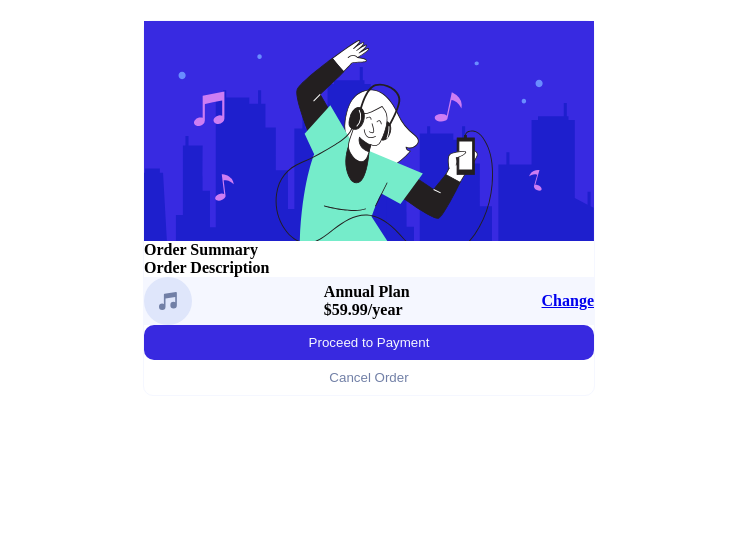
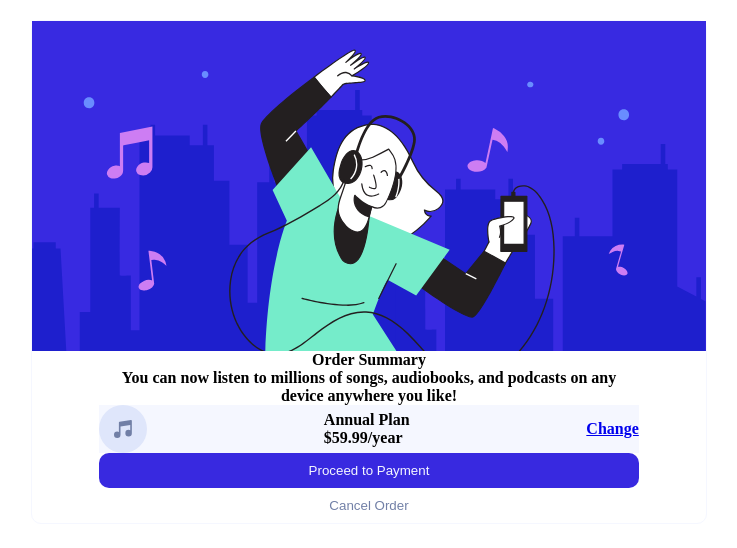
Before and after one commit to andrewsanc/Order-Summary-Component-Challenge, a React (Create React App) app: page / in a window 1280 px wide. Shown: the top 548 px of the page, without its empty margins (271-1008 px from the left). Built offline with nearby package versions, Linux system fonts and the light colour scheme; a web font is replaced by a local one.

Commit message:
prototype rendering of order-summary component

```diff
--- a/src/Components/OrderSummary.css
+++ b/src/Components/OrderSummary.css
@@ -0,0 +1,3 @@
+.order-summary {
+  text-align: center;
+}
--- a/src/Components/OrderSummary.js
+++ b/src/Components/OrderSummary.js
@@ -0,0 +1,13 @@
+import React from "react";
+import "./OrderSummary.css";
+
+const OrderSummary = ({ description }) => {
+  return (
+    <div className='order-summary flex-col'>
+      <div>Order Summary</div>
+      <div>{description}</div>
+    </div>
+  );
+};
+
+export default OrderSummary;
--- a/src/Components/SummaryCard.css
+++ b/src/Components/SummaryCard.css
@@ -1,6 +1,11 @@
 .summary-card {
   border: 1px solid hsl(225, 100%, 98%);
   border-radius: 10px;
+}
+
+.summary-card-content {
+  width: 80%;
+  margin: auto;
 }
 
 .buttons {
--- a/src/Components/SummaryCard.js
+++ b/src/Components/SummaryCard.js
@@ -2,16 +2,14 @@ import React from "react";
 import "./SummaryCard.css";
 import illustrationHero from "../images/illustration-hero.svg";
 import Plan from "./Plan";
+import OrderSummary from "./OrderSummary";
 
-const SummaryCard = () => {
+const SummaryCard = ({ orderDescription }) => {
   return (
     <div className='summary-card flex-col'>
       <img src={illustrationHero} alt='illustration-hero' />
-      <div>
-        <div>
-          <div>Order Summary</div>
-          <div>Order Description</div>
-        </div>
+      <div className='summary-card-content'>
+        <OrderSummary description={orderDescription} />
         <Plan title='Annual Plan' price='$59.99/year' />
         <div className='buttons flex-col'>
           <button className='button primary'>Proceed to Payment</button>
@@ -22,4 +20,9 @@ const SummaryCard = () => {
   );
 };
 
+SummaryCard.defaultProps = {
+  orderDescription:
+    "You can now listen to millions of songs, audiobooks, and podcasts on any device anywhere you like!",
+};
+
 export default SummaryCard;
```
